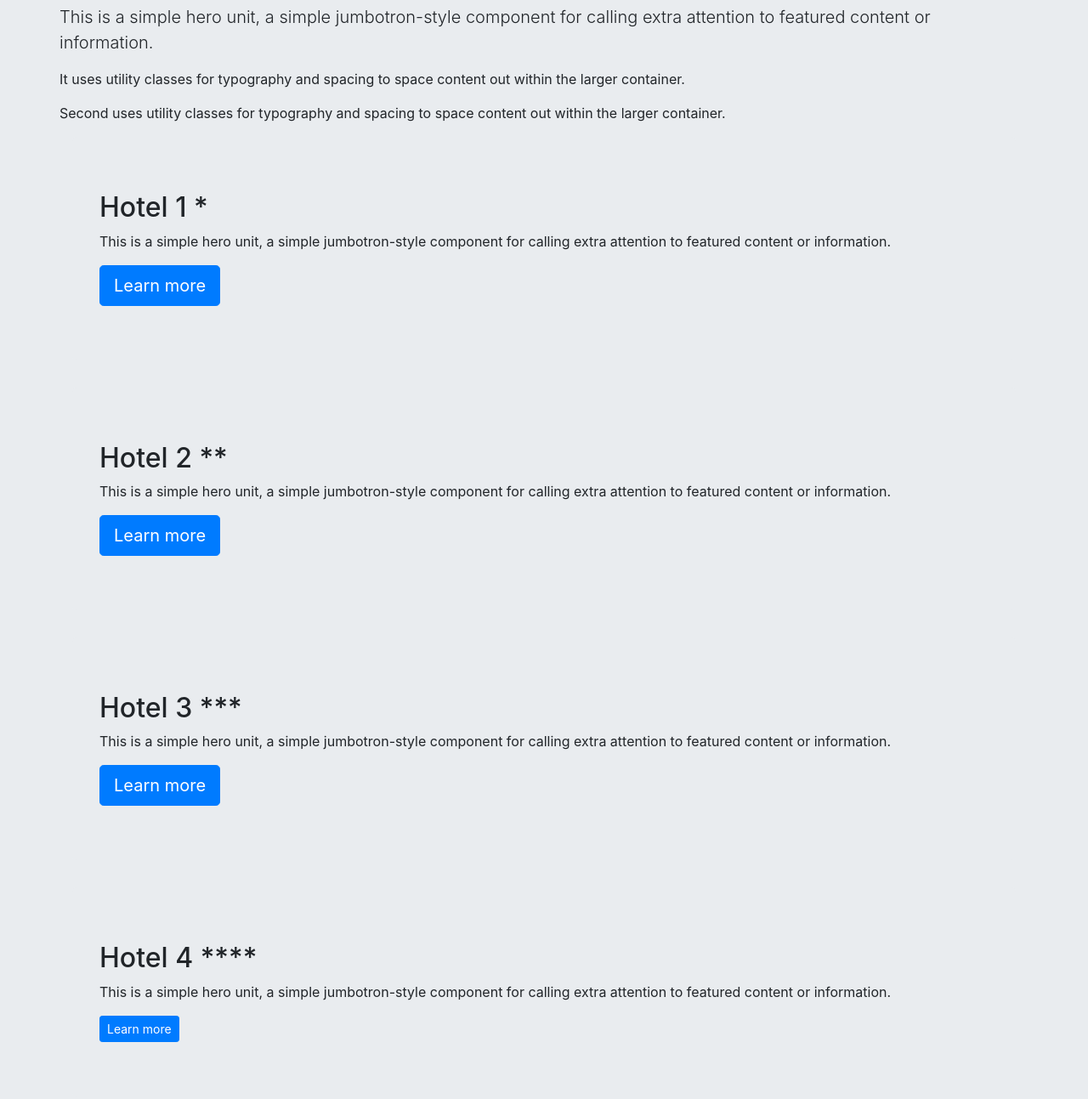
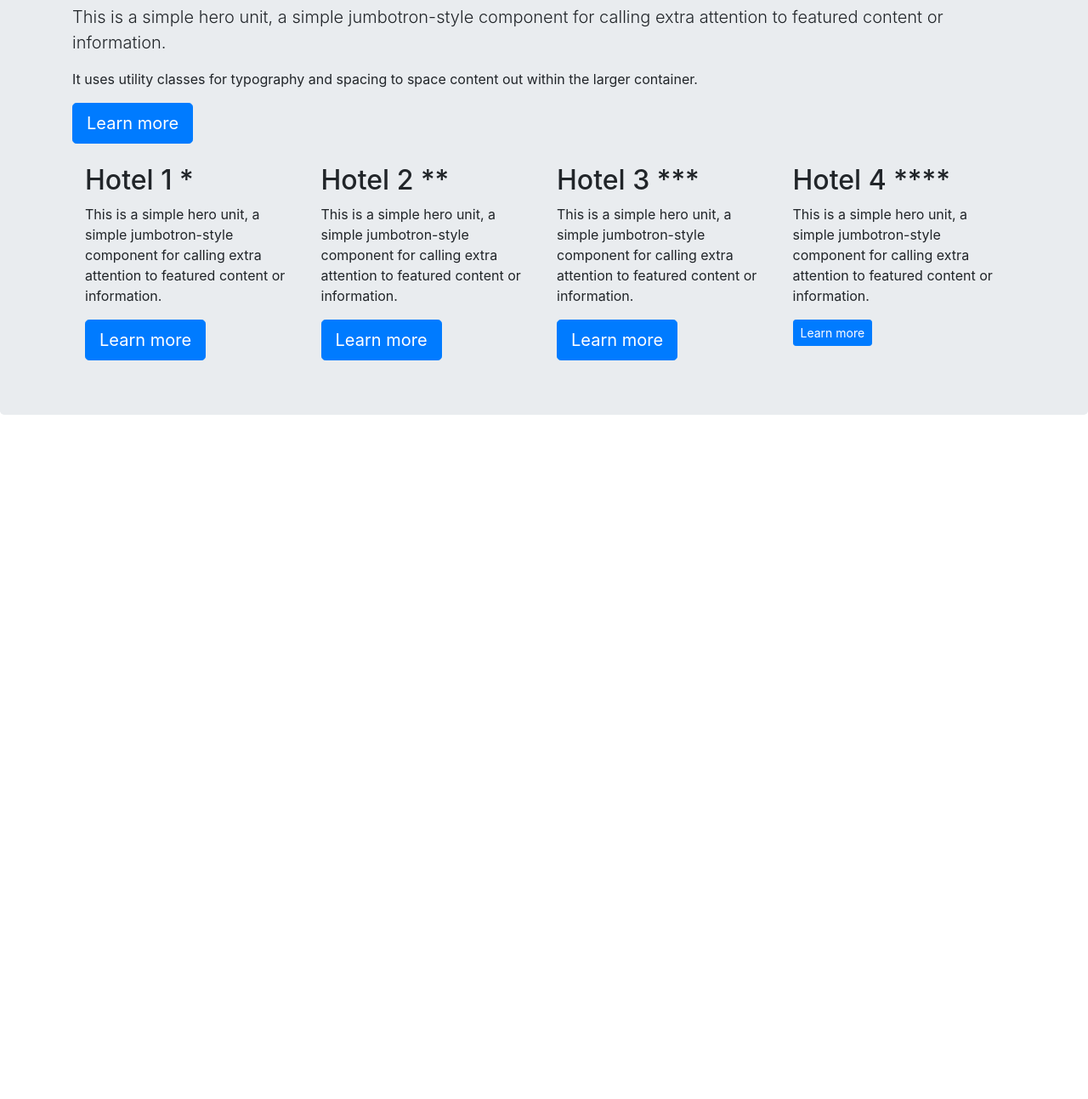
Before and after one commit to DevPiedra/guia-hoteles, a website: page index.html in a window 1280 px wide. Shown: the part 134-1427 px from the top of the page at 85% size. After the commit the page ends 800 px from the top, so only its background shows below. Drawn offline with nearby package versions, Linux system fonts and the light colour scheme.

Commit message:
Correccion codigo practica

```diff
--- a/index.html
+++ b/index.html
@@ -15,50 +15,40 @@
   <body>
     <div class="jumbotron">
       <h1 class="display-4">Hoteles</h1>
-
-
       <div class="container">
-
         <div class="row">
-          <p class="lead">This is a simple hero unit, a simple jumbotron-style component for calling extra attention to featured content or information.</p>
-          <p>It uses utility classes for typography and spacing to space content out within the larger container.</p>
-          <p>Second uses utility classes for typography and spacing to space content out within the larger container.</p>
+          <div class="col">
+            <p class="lead">This is a simple hero unit, a simple jumbotron-style component for calling extra attention to featured content or information.</p>
+            <p>It uses utility classes for typography and spacing to space content out within the larger container.</p>
+            <a class="btn btn-primary btn-lg mb-4" href="#" role="button">Learn more</a>
+          </div>
         </div>
 
-        <ul class="list-unstyled">
-          <li>
-            <div class="jumbotron">
+        <div class="container">
+          <div class="row">
+            <div class="col">
               <h2>Hotel 1 *</h2>
               <p>This is a simple hero unit, a simple jumbotron-style component for calling extra attention to featured content or information.</p>
               <a class="btn btn-primary btn-lg" href="#" role="button">Learn more</a>
             </div>
-          </li>
-          <li>
-            <div class="jumbotron">
+            <div class="col">
               <h2>Hotel 2 **</h2>
               <p>This is a simple hero unit, a simple jumbotron-style component for calling extra attention to featured content or information.</p>
               <a class="btn btn-primary btn-lg" href="#" role="button">Learn more</a>
             </div>
-          </li>
-          <li>
-            <div class="jumbotron">
+            <div class="col">
               <h2>Hotel 3 ***</h2>
               <p>This is a simple hero unit, a simple jumbotron-style component for calling extra attention to featured content or information.</p>
               <a class="btn btn-primary btn-lg" href="#" role="button">Learn more</a>
             </div>
-          </li>
-          <li>
-            <div class="jumbotron">
+            <div class="col">
               <h2>Hotel 4 ****</h2>
               <p>This is a simple hero unit, a simple jumbotron-style component for calling extra attention to featured content or information.</p>
               <a class="btn btn-primary btn-sm" href="#" role="button">Learn more</a>
             </div>
-          </li>
-        </ul>
-
+          </div>
+        </div>
       </div>
-
-
     </div>
 
 
```
